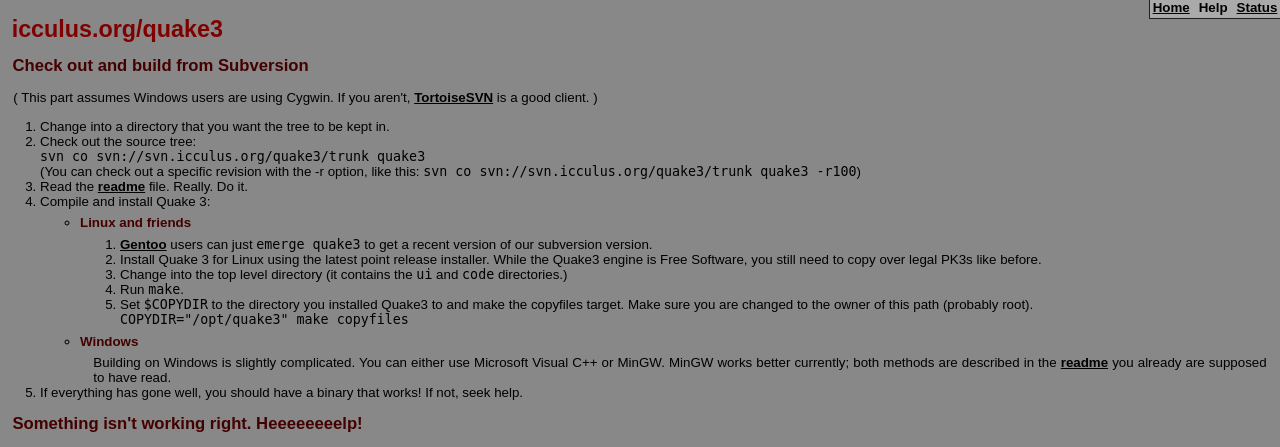
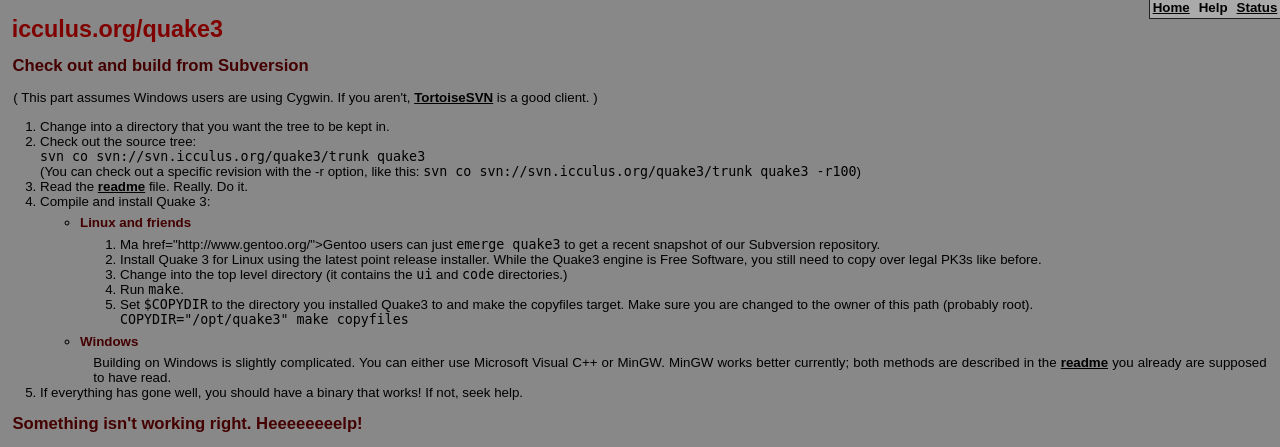
Before and after one commit to ShaneIsley/challengeq3, a PHP site: page /?page=help in a window 1280 px wide. Shown: the top 447 px of the page. Run offline with PHP 8.4, Linux system fonts and the light colour scheme; data that the repository does not hold is empty.

Commit message:
XHTML doesn't like that :(
git-svn-id: https://svn.mode-x.org/cnq3/trunk@313 df7340c0-8d17-0410-b57c-d8c7d96bbbdc

```diff
--- a/web/include/help.php
+++ b/web/include/help.php
@@ -15,7 +15,9 @@
 		<ul>
 			<li><h3>Linux and friends</h3>
 				<ol>
-					<li><A href="http://www.gentoo.org/">Gentoo</a> users can just <span class="shell">emerge quake3</span> to get a recent version of our subversion version.</li>
+					<li>Ma href="http://www.gentoo.org/">Gentoo</a> users can
+					just <span class="shell">emerge quake3</span> to get a
+					recent snapshot of our Subversion repository.</li>
 					<li>Install Quake 3 for Linux using the latest point release
 					installer. While the Quake3 engine is Free Software, you
 					still need to copy over legal PK3s like before.</li>
```
